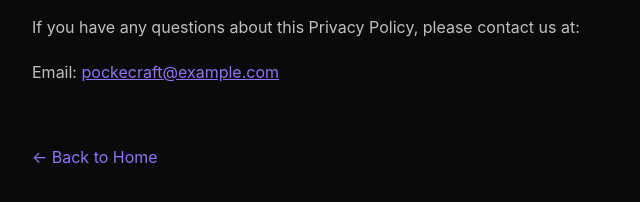
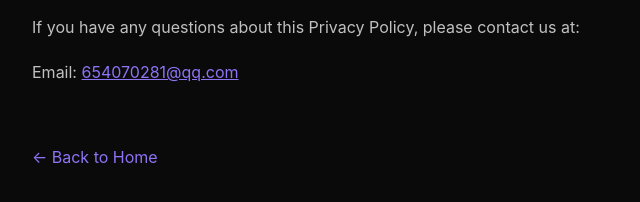
Before and after one commit to CreatFish/pockecraft-site, a plain HTML site: page privacy.html in a window 1280 px wide. Shown: the part 1913-2115 px from the top of the page, 208-848 px from the left. Drawn offline with Linux system fonts and the light colour scheme.

Commit message:
Update contact email

```diff
--- a/privacy.html
+++ b/privacy.html
@@ -114,7 +114,7 @@
 
         <h2>Contact Us</h2>
         <p>If you have any questions about this Privacy Policy, please contact us at:</p>
-        <p>Email: <a href="mailto:pockecraft@example.com">pockecraft@example.com</a></p>
+        <p>Email: <a href="mailto:654070281@qq.com">654070281@qq.com</a></p>
 
         <a href="index.html" class="back">&larr; Back to Home</a>
     </div>
```
Also changed, not shown: support.html (+1 -1 lines), terms.html (+1 -1 lines).
